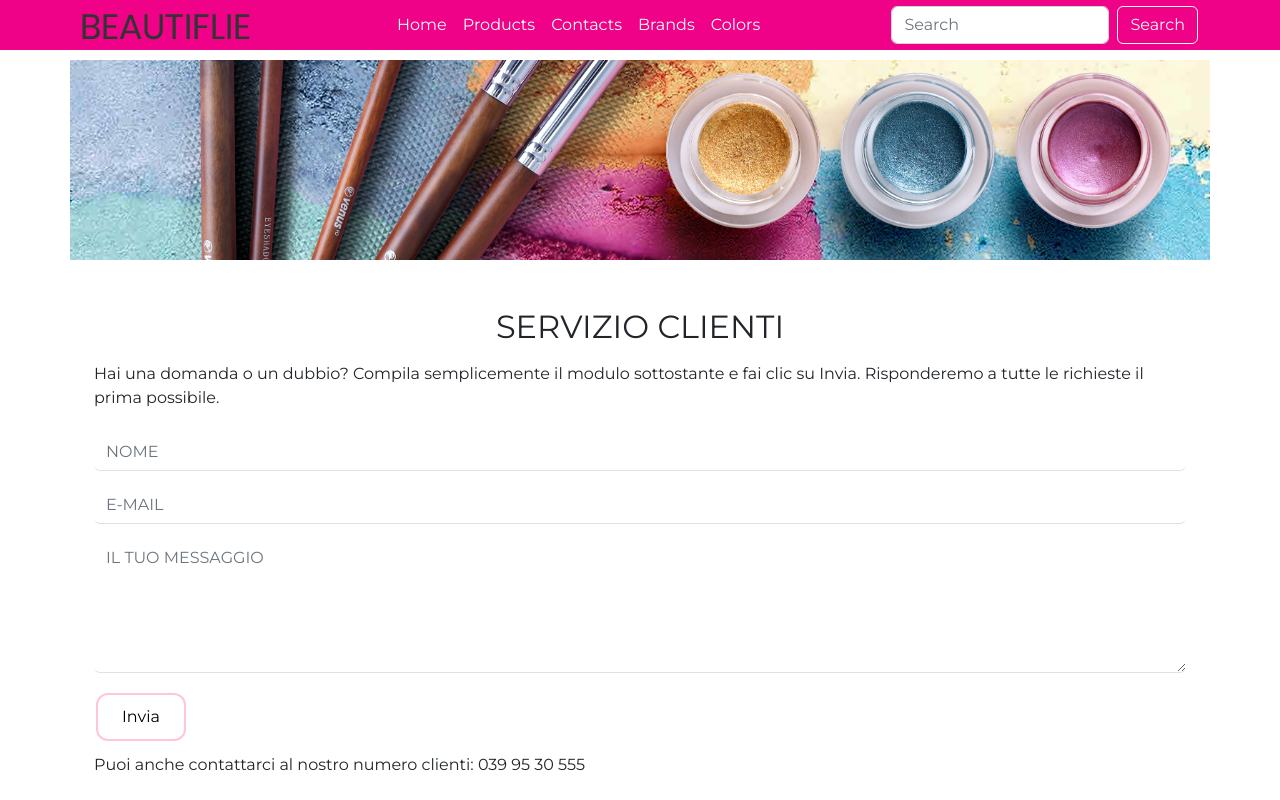
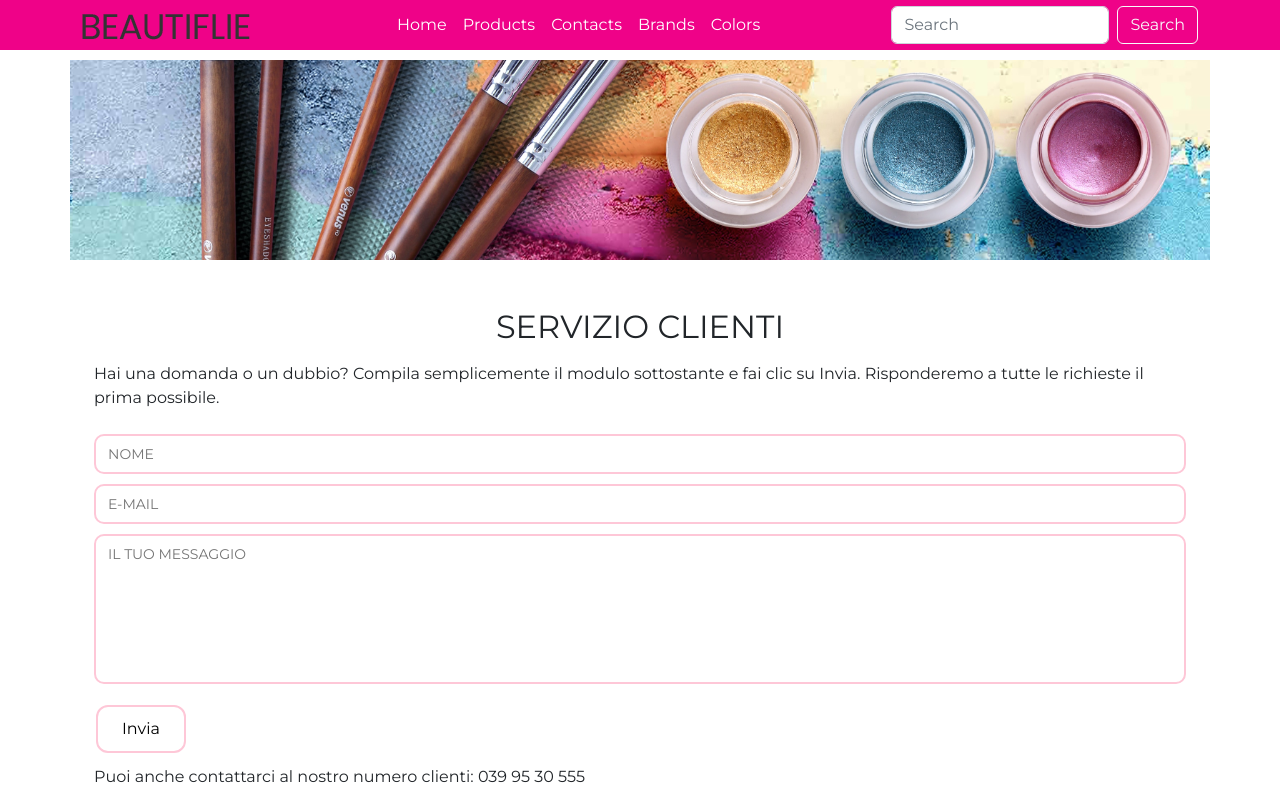
Before and after one commit to giadavolpin/laravel-fashion-shop, a Vue app: page /contact in a window 1280 px wide. Shown: the top 800 px of the page. Built offline with nearby package versions, Linux system fonts and the light colour scheme.

Commit message:
style forum

```diff
--- a/src/assets/styles/main.scss
+++ b/src/assets/styles/main.scss
@@ -26,10 +26,6 @@ html::-webkit-scrollbar-thumb {
   border-radius: 25px;
 }
 
-html {
-  background: url("./../img/bg-body-top.jpg") repeat-x;
-}
-
 body {
   font-family: "Montserrat", sans-serif;
 }
@@ -47,7 +43,7 @@ body {
   font-size: 16px;
   margin: 4px 2px;
   transition-duration: 0.4s;
-  cursor: pointer;
+
   border-radius: 12px;
 }
 
@@ -73,7 +69,7 @@ body {
   font-size: 16px;
   margin: 4px 2px;
   transition-duration: 0.4s;
-  cursor: pointer;
+
   border-radius: 12px;
 }
 .button-black:hover {
--- a/src/assets/styles/partials/style.scss
+++ b/src/assets/styles/partials/style.scss
@@ -1,11 +1,11 @@
 /*------------------------- Layout styles ------------------------*/
-html {
-	background:url('/src/assets/img/bg-body-top.jpg') repeat-x;
-}
-body {
-	margin: 0;
-	background:url('/src/assets/img/bg-body-bottom.jpg') repeat-x left bottom;
-}
+// html {
+// 	background:url('/src/assets/img/bg-body-top.jpg') repeat-x;
+// }
+// body {
+// 	margin: 0;
+// 	background:url('/src/assets/img/bg-body-bottom.jpg') repeat-x left bottom;
+// }
 p a {
 	text-decoration:underline;
 	color: #8B8B8B;
--- a/src/components/ContactComponent.vue
+++ b/src/components/ContactComponent.vue
@@ -1,5 +1,5 @@
 <template>
-    <section class="contact_me py-5">
+    <section class="contact_me py-5" id="form">
         <div class="inner-wrapper">
             <div class="container-fluid ">
                 <h2 class="text-uppercase text-center">servizio clienti</h2>
@@ -12,16 +12,16 @@
                 </div>
                 <div class="row">
                     <form class="col-12 text-start" @submit.prevent="sendForm()">
-                        <div class="mb-3">
-                            <input class="border-0 border-bottom form-control" type="text" name="name" id="name"
+                        <div class="input">
+                            <input class="" type="text" name="name" id="name"
                                 placeholder="NOME" v-model="name" :class="{ 'is-invalid': errors.name }" required>
                             <p v-for="(error, index) in errors.name" :key="index" class="invalid-feedback">
                                 {{ error }}
                             </p>
                         </div>
 
-                        <div class="mb-3">
-                            <input class="border-0 border-bottom form-control" type="text" name="email" id="email"
+                        <div class="input">
+                            <input class="" type="text" name="email" id="email"
                                 placeholder="E-MAIL" v-model="email" :class="{ 'is-invalid': errors.email }" required>
                             <p v-for="(error, index) in errors.email" :key="index" class="invalid-feedback">
                                 {{ error }}
@@ -29,8 +29,8 @@
 
                         </div>
 
-                        <div class="mb-3">
-                            <textarea class="border-0 border-bottom form-control" name="message" id="message" cols="30"
+                        <div class="input">
+                            <textarea class="" name="message" id="message" cols="30"
                                 rows="5" placeholder="IL TUO MESSAGGIO" v-model="message"
                                 :class="{ 'is-invalid': errors.message }" required></textarea>
                             <p v-for="(error, index) in errors.message" :key="index" class="invalid-feedback">
@@ -91,5 +91,30 @@ export default {
 </script>
 
 <style lang="scss" scoped>
+#form {
+    max-width: 100%;
 
+    .input {
+        max-width: 100%;
+
+        input,
+        textarea {
+            border-radius: 10px;
+            width: 100%;
+            padding: 10px 12px;
+            font-size: 14px;
+            line-height: 16px;
+            border: 2px solid #fec7d7;
+        }
+
+        textarea {
+            resize: none;
+            height: 150px;
+        }
+    }
+    .input:not(:last-child) {
+        margin-bottom: 10px;
+    }
+
+}
 </style>
--- a/src/pages/SingleProduct.vue
+++ b/src/pages/SingleProduct.vue
@@ -11,32 +11,24 @@
                         <h5 class="card-title">{{ product.name }}</h5>
                         <p class="card-text">{{ product.description }}.</p>
                         <div v-if="product.brand">
-                            <p>Brand: {{ product.brand.name }}</p>
+                            <p class="text-capitalize"><span class="fw-semibold">Brand :</span> {{ product.brand.name }}.</p>
                         </div>
                         <div v-else="product.brand">
                             <p>Nessun brand</p>
                         </div>
 
                         <div v-if="product.category">
-                            <p>Category: {{ product.category.name }}</p>
+                            <p class="text-capitalize"><span class="fw-semibold">Category :</span> {{ product.category.name }}.</p>
                         </div>
                         <div v-else="product.category">
-                            <p>Nessun category</p>
+                            <p class="fw-semibold">Nessun category</p>
                         </div>
 
                         <div v-if="product.texture">
-                            <p>Texture: {{ product.texture.name }}</p>
+                            <p class="text-capitalize"><span class="fw-semibold">Texture :</span> {{ product.texture.name }}.</p>
                         </div>
                         <div v-else="product.texture">
-                            <p>Nessun texture</p>
-                        </div>
-
-                        <div v-if="product.tangs && product.tangs.length > 0">
-                            <div>
-                                <span v-for="(tang, index) in product.tangs" :key="index" class="badge text-bg-info">
-                                    {{ tang.name }}
-                                </span>
-                            </div>
+                            <p class="fw-semibold">Nessun texture</p>
                         </div>
 
                         <button type="button" class="button-black ">Acquista</button>
```
Also changed, not shown: src/pages/ProductList.vue (+4 -5 lines), src/assets/styles/partials/_variables.scss (line endings or trailing spaces).
